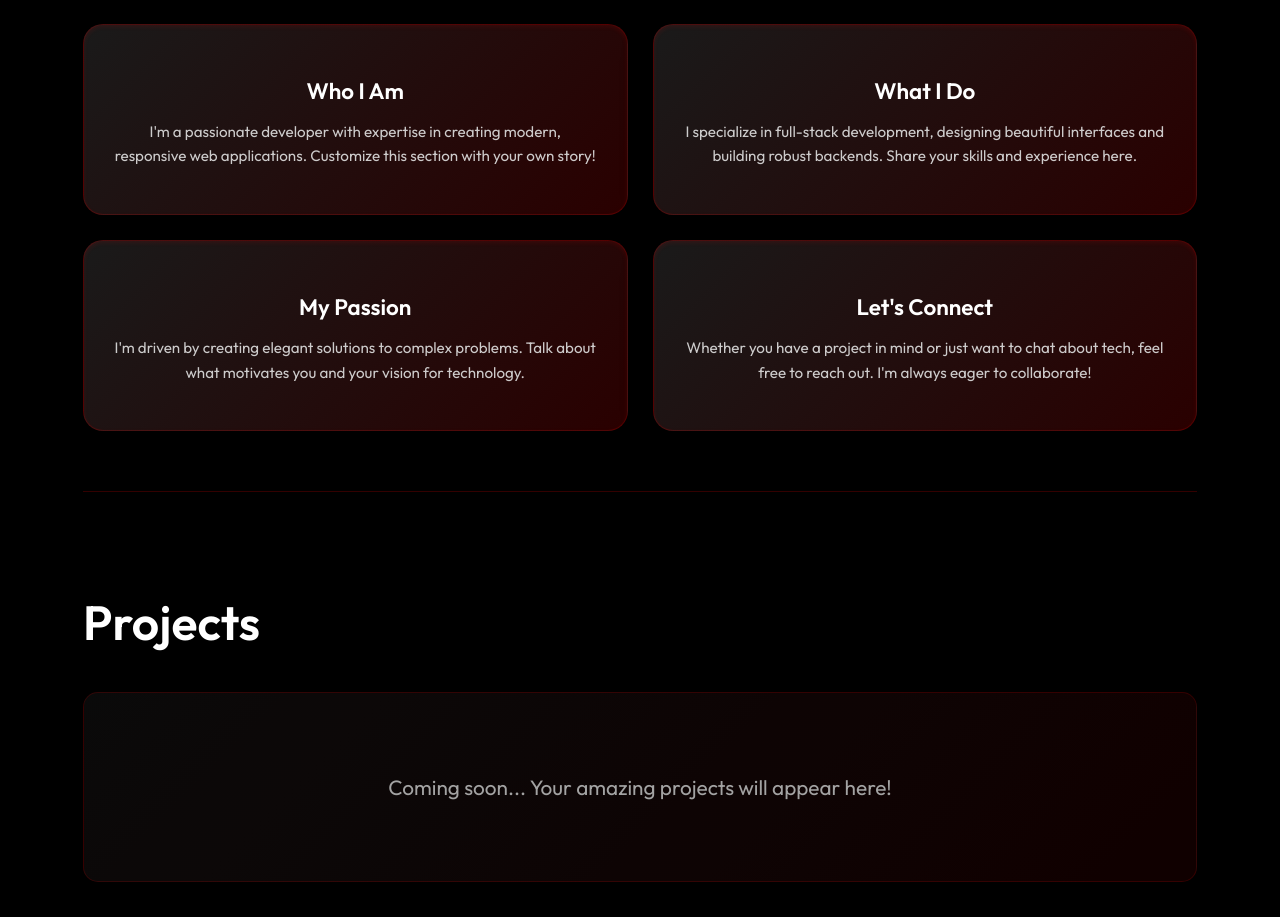
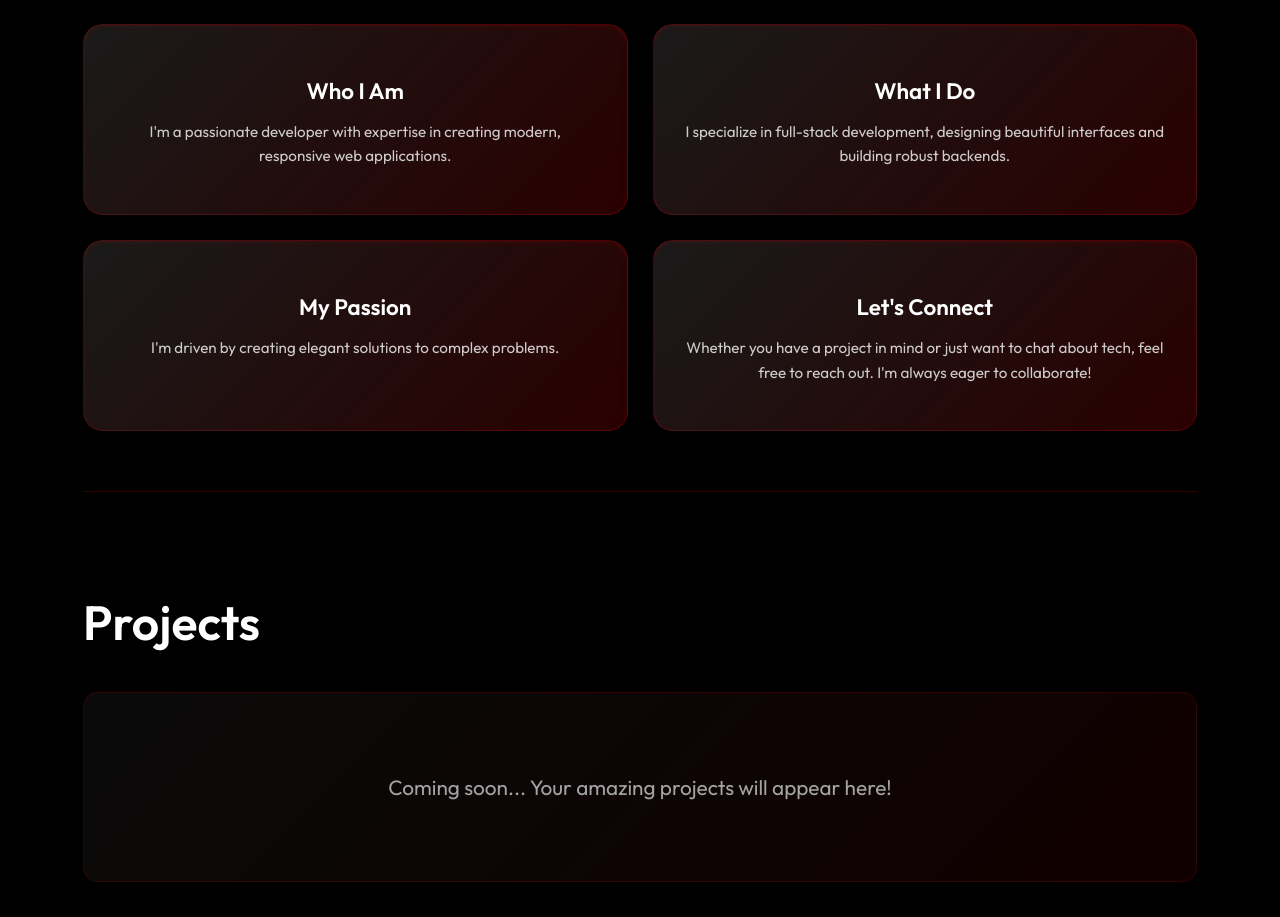
Before and after one commit to 4anglais/made-by-anglais, a React (Create React App) app: page / in a window 1280 px wide. Shown: the part 1600-2517 px from the top of the page. Built offline with nearby package versions, Linux system fonts and the light colour scheme.

Commit message:
Update Home.jsx

```diff
--- a/src/pages/Home.jsx
+++ b/src/pages/Home.jsx
@@ -88,17 +88,17 @@ function Home() {
         <div className='about-grid'>
           <div className='about-card'>
             <h3>Who I Am</h3>
-            <p>I'm a passionate developer with expertise in creating modern, responsive web applications. Customize this section with your own story!</p>
+            <p>I'm a passionate developer with expertise in creating modern, responsive web applications.</p>
           </div>
 
           <div className='about-card'>
             <h3>What I Do</h3>
-            <p>I specialize in full-stack development, designing beautiful interfaces and building robust backends. Share your skills and experience here.</p>
+            <p>I specialize in full-stack development, designing beautiful interfaces and building robust backends. </p>
           </div>
 
           <div className='about-card'>
             <h3>My Passion</h3>
-            <p>I'm driven by creating elegant solutions to complex problems. Talk about what motivates you and your vision for technology.</p>
+            <p>I'm driven by creating elegant solutions to complex problems.</p>
           </div>
 
           <div className='about-card'>
```
